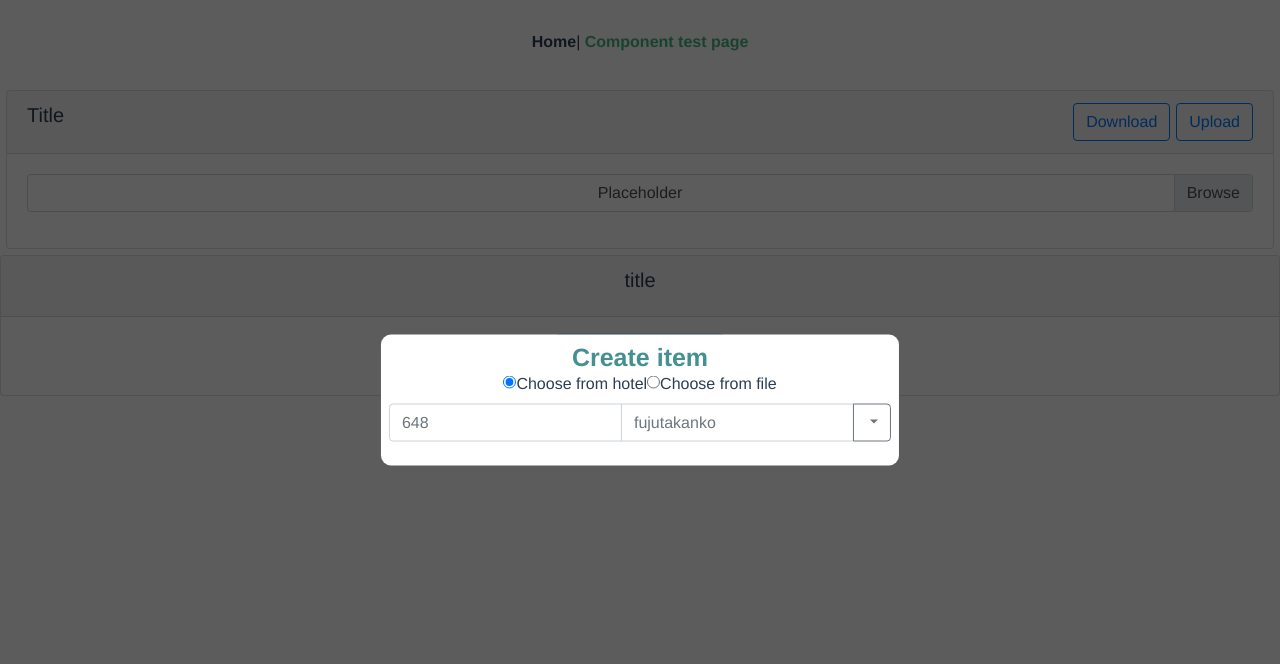
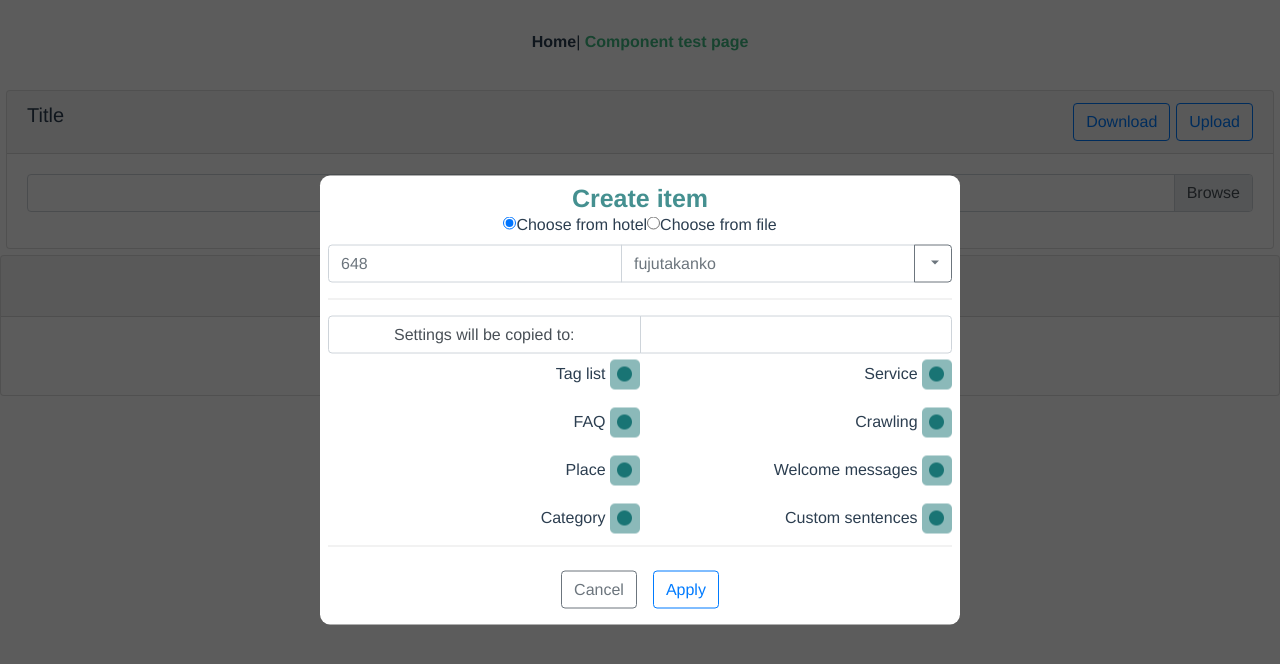
Before and after one commit to kumcp/vue-server-dev-prod, a Vue app: page /#/component-test in a window 1280 px wide. Both pictures are taken after a click on the button "show Hotel Settings". Shown: the top 664 px of the page. Built offline with nearby package versions, Linux system fonts and the light colour scheme.

Commit message:
complete Hotel Setting Box

```diff
--- a/client/components/HotelSettings/HotelSearchBar.vue
+++ b/client/components/HotelSettings/HotelSearchBar.vue
@@ -12,7 +12,7 @@
             type="text"
             v-model="selectedHotel.name"
             @blur="selectHotelName(selectedHotel.name)"
-            @keypress="showSuggestList"
+            @keydown="showSuggestList"
             class="form-control"
             placeholder="fujutakanko"
             aria-describedby="button-addon2"
@@ -27,7 +27,11 @@
             >
                 <span class="sr-only">Dropdown</span>
             </button>
-            <div class="dropdown-menu dropdown-menu-right dropdown-limit" id="hotel-list">
+            <div
+                class="dropdown-menu dropdown-menu-right dropdown-limit"
+                :class="{ show: showHotelList }"
+                id="hotel-list"
+            >
                 <a
                     class="dropdown-item"
                     v-for="hotel in hotelListFiltered"
@@ -80,13 +84,14 @@ export default {
     },
     data() {
         return {
-            selectedHotel: {}
+            selectedHotel: {},
+            showHotelList: false
         };
     },
     methods: {
         selecteHotel(hotel) {
             this.selectedHotel = { ...hotel };
-            document.getElementById('hotel-list').classList.remove('show');
+            this.showHotelList = false;
             this.$emit('selectedHotel', this.selectedHotel);
         },
         selectHotelId(hotelId) {
@@ -95,13 +100,13 @@ export default {
         },
         selectHotelName(hotelName) {
             const hotelSelected = this.hotelList.filter(hotel => hotel.name === hotelName);
-
+            this.showHotelList = false;
             if (hotelSelected.length === 1) {
                 this.selecteHotel(hotelSelected);
             }
         },
         showSuggestList() {
-            document.getElementById('hotel-list').classList.add('show');
+            this.showHotelList = true;
         }
     },
     computed: {
--- a/client/components/HotelSettingsBox.vue
+++ b/client/components/HotelSettingsBox.vue
@@ -19,6 +19,7 @@
                     <div class="setting-source-info">
                         <div v-if="settingSource.type === 'hotel'">
                             <hotel-search-bar
+                                :hotelList="hotelList"
                                 @selectedHotel="updateSettingSourceHotel"
                             ></hotel-search-bar>
                         </div>
@@ -30,6 +31,49 @@
                             ></file-input>
                         </div>
                     </div>
+
+                    <hr />
+                    <div class="destination-info input-group">
+                        <span class="form-control">Settings will be copied to: </span>
+                        <input
+                            class="form-control"
+                            type="disabled"
+                            :value="destinationHotel.name"
+                        />
+                    </div>
+
+                    <div class="check-list-copy">
+                        <check-box
+                            v-for="(item, index) in copyCheckList"
+                            :class="{
+                                left: index % 2 === 0,
+                                right: index % 2 !== 0,
+                                cell: true
+                            }"
+                            :label="item.label"
+                            :name="item.name"
+                            :key="item.name"
+                            v-model="item.value"
+                        ></check-box>
+                    </div>
+
+                    <hr />
+                    <div class="button-group">
+                        <button
+                            type="button"
+                            class="btn btn-outline-secondary"
+                            @click="backPreviousPage"
+                        >
+                            {{ 'Cancel' }}
+                        </button>
+                        <button
+                            type="button"
+                            class="btn btn-outline-primary"
+                            @click="onApplyClicked"
+                        >
+                            {{ 'Apply' }}
+                        </button>
+                    </div>
                 </div>
             </div>
         </div>
@@ -39,6 +83,7 @@
 <script>
 import FileInput from './Input/FileInput.vue';
 import HotelSearchBar from './HotelSettings/HotelSearchBar.vue';
+import CheckBox from './Input/CheckBox.vue';
 
 export default {
     name: 'hotelSettingsBox',
@@ -53,7 +98,8 @@ export default {
     },
     components: {
         FileInput,
-        HotelSearchBar
+        HotelSearchBar,
+        CheckBox
     },
     created() {},
     data() {
@@ -62,63 +108,72 @@ export default {
             settingSource: {
                 type: 'hotel' // Setting source type default
             },
+            destinationHotel: {},
             hotelList: [
                 { id: 1, name: 'hotel1' },
                 { id: 2, name: 'hotel2' },
                 { id: 3, name: 'hotel3' }
+            ],
+            copyCheckList: [
+                { label: 'Tag list', name: 'taglist', value: true },
+                { label: 'Service', name: 'service', value: true },
+                { label: 'FAQ', name: 'faw', value: true },
+                { label: 'Crawling', name: 'crawling', value: true },
+                { label: 'Place', name: 'place', value: true },
+                { label: 'Welcome messages', name: 'guide', value: true },
+                { label: 'Category', name: 'category', value: true },
+                { label: 'Custom sentences', name: 'sentence', value: true }
             ]
         };
     },
     methods: {
         updateSettingSourceFile(fileObject) {
             this.settingSource.file = fileObject;
+            console.log('HotelSettingsBox: Added settings source file');
         },
         updateSettingSourceHotel(hotelObject) {
             this.settingSource.hotel = hotelObject;
         },
         backPreviousPage() {
             this.$emit('backPreviousPage');
+        },
+        onApplyClicked() {
+            this.$emit('applied', {
+                settingSource: this.settingSource,
+                destinationHotel: this.destinationHotel,
+                copyCheckList: this.copyCheckListSelected
+            });
+        }
+    },
+    computed: {
+        copyCheckListSelected() {
+            return this.copyCheckList.filter(item => item.value).map(item => item.name);
         }
     }
 };
 </script>
 
 <style scoped>
-*:focus {
-    outline: none;
+.btn {
+    margin: 0.5em;
 }
 
-.passed {
-    background-color: #d7d7d7;
+hr {
+    clear: both;
 }
 
-.passed .history-button {
-    border-color: #aaaaaa;
-    background-color: #aaaaaa;
+.cell {
+    width: 50%;
+    display: block;
+    padding: 0.5em 0;
 }
 
-.error {
-    border: 4px solid #f27871 !important;
+.left {
+    float: left;
 }
 
-.message {
-    padding: 0.5em;
-    margin: 0.5em 0;
-}
-
-.success-message {
-    color: #498e8f;
-    background-color: #8fb8b9;
-}
-
-.error-message {
-    color: #942718;
-    background-color: #e9796a;
-}
-
-.neutral-message {
-    color: #fff498;
-    background-color: #ffc107;
+.right {
+    float: right;
 }
 
 .title {
@@ -129,12 +184,6 @@ export default {
     line-height: normal;
     letter-spacing: normal;
     color: #459090;
-}
-
-button:hover,
-button:focus {
-    background-color: #459090;
-    border: 4px solid #459090;
 }
 
 .gray-background,
@@ -148,15 +197,6 @@ button:focus {
     z-index: 99;
 }
 
-.reminder-text-box,
-.reminder-time-set-box {
-    width: 100%;
-}
-
-.reminder-text-box {
-    padding: 0.5em 0;
-}
-
 .box-wrapper {
     top: 10vh;
     position: fixed;
@@ -166,82 +206,6 @@ button:focus {
     max-width: 795px;
     min-width: 300px;
     border-radius: 10px;
-}
-
-.reminder-text {
-    padding: 0.5em;
-    width: 100%;
-    height: 6em;
-    border-radius: 8px;
-    background-color: #ffffff;
-    resize: none;
-    border: solid 5px #8bb9b9;
-}
-
-.reminder-text:focus {
-    border: 4px solid #45908f;
-}
-
-.reminder-set-box {
-    margin: 0.5em 0;
-}
-
-.reminder-set-box button {
-    width: 100%;
-    height: 2.5em;
-    border-radius: 5px;
-    background-color: #459090;
-    color: white;
-    border: 4px solid #459090;
-}
-
-.history-area {
-    margin-top: 1em;
-    overflow: hidden;
-}
-
-.history-table-box {
-    font-size: 14px;
-    height: 15em;
-    overflow-y: scroll;
-    margin-right: -1.5em;
-    padding-right: 1em;
-}
-
-.history-row .history-time-box {
-    width: 30%;
-}
-
-.history-row .history-text-box {
-    width: 50%;
-}
-
-.history-text {
-    color: #888888;
-}
-
-.history-button-box {
-    padding: auto;
-}
-
-.history-button {
-    font-size: 16px;
-    width: 100%;
-    height: 2.5em;
-    border-radius: 8px;
-    background-color: #459090;
-    color: white;
-    border: solid 5px #459090;
-}
-
-.history-label {
-    font-size: 20px;
-    font-weight: bold;
-    font-style: normal;
-    font-stretch: normal;
-    line-height: normal;
-    letter-spacing: normal;
-    color: #4a4a4a;
 }
 
 @media only screen and (max-width: 600px) {
@@ -262,10 +226,6 @@ button:focus {
     }
 }
 @media only screen and (min-width: 795px) {
-    .setting-area {
-        display: flex;
-    }
-
     .box-wrapper {
         left: calc((100vw - 795px) / 2);
         /* display: block; */
@@ -274,21 +234,6 @@ button:focus {
         left: 50%;
         transform: translate(-50%, -50%) !important;
     }
-
-    .reminder-text-box,
-    .reminder-time-set-box {
-        width: 50%;
-    }
-    git git .reminder-text,
-    .reminder-time-set-box,
-    .reminder-time-label {
-        padding: 0.2em;
-        padding-left: 0.5em;
-        color: #000000;
-    }
-    .reminder-time-label {
-        padding-left: 0;
-    }
 }
 @media only screen and (max-width: 300px) {
     .box-wrapper {
@@ -296,14 +241,3 @@ button:focus {
     }
 }
 </style>
-
-<style>
-/* CSS for component, put it outside of scope */
-.reminder-time > input {
-    padding: 0.5em;
-    width: 100%;
-    border-radius: 5px;
-    resize: none;
-    border: 4px solid #8fb8b9;
-}
-</style>
--- a/client/components/HotelSettingsBoxButton.vue
+++ b/client/components/HotelSettingsBoxButton.vue
@@ -16,6 +16,7 @@
                 <hotel-settings-box
                     v-show="showHotelSettingBox"
                     @backPreviousPage="backClicked"
+                    @applied="applyHotelSettings"
                 ></hotel-settings-box>
             </div>
         </div>
@@ -44,6 +45,10 @@ export default {
         },
         backClicked() {
             this.showHotelSettingBox = false;
+        },
+        applyHotelSettings(objectApplied) {
+            console.log('HotelSettingsBoxButton: emited appliedChangeSetting', objectApplied);
+            this.$emit('appliedChangeSetting', objectApplied);
         }
     }
 };
--- /dev/null
+++ b/client/components/Input/CheckBox.vue
@@ -0,0 +1,44 @@
+<template>
+    <div class="checkbox-inline">
+        <input style="display: none;" :value="value" type="checkbox" :id="name" @click="update" />
+        <label :for="name">
+            <span> {{ label }} </span>
+            <div class="checkmark">
+                <img v-if="value" width="30px" height="30px" src="../../assets/check_box_on.png" />
+                <img v-else width="30px" height="30px" src="../../assets/check_box_off.png" />
+            </div>
+        </label>
+    </div>
+</template>
+
+<script>
+export default {
+    name: 'checkbox',
+    props: ['label', 'value', 'name'],
+    data() {
+        return {
+            idCheckbox: new Date().toTimeString()
+        };
+    },
+    methods: {
+        update() {
+            this.$emit('input', !this.value);
+        }
+    },
+    computed: {
+        valueSelf() {
+            return this.value;
+        }
+    }
+};
+</script>
+
+<style scoped>
+.checkbox-inline > * {
+    float: right;
+}
+.checkmark {
+    margin: -0.4em 0px;
+    display: inline-block;
+}
+</style>
```
Also changed, not shown: client/assets/check_box_off.png (added), client/assets/check_box_on.png (added).
